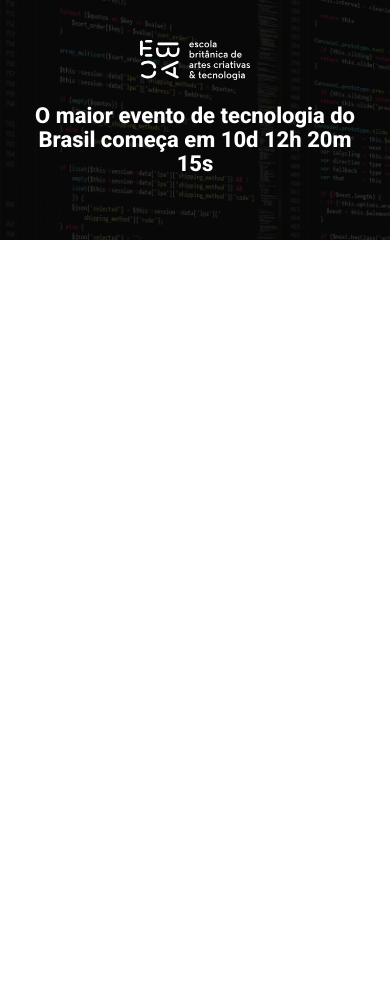
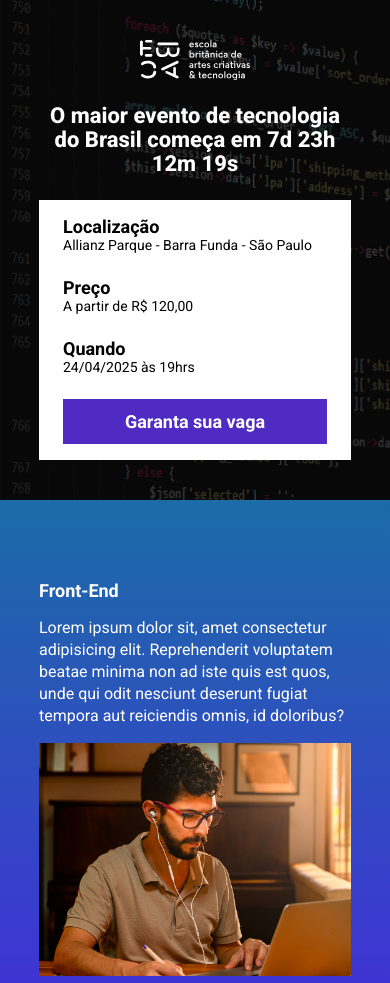
Before and after one commit to ThaissyDamian/ebac_tech_talks, a website built with Parcel: page src/index.html in a window 390 px wide. Shown: the top 983 px of the page. Before the commit the page ends 844 px from the top, so only its background shows below. Built offline with nearby package versions, Linux system fonts and the light colour scheme.

Commit message:
Criando contador

```diff
--- a/package.json
+++ b/package.json
@@ -1,9 +1,11 @@
 {
   "name": "ebac_talks",
   "version": "1.0.0",
-  "main": "index.js",
+
   "scripts": {
+
     "dev": "parcel src/index.html src/styles/main.scss src/scripts/main.js",
+    "build": "parcel build src/index.html ",
     "test": "echo \"Error: no test specified\" && exit 1"
   },
   "keywords": [],
--- a/src/index.html
+++ b/src/index.html
@@ -8,17 +8,81 @@
     <link rel="preconnect" href="https://fonts.gstatic.com" crossorigin>
     <link href="https://fonts.googleapis.com/css2?family=Roboto:ital,wght@0,100..900;1,100..900&display=swap" rel="stylesheet">
     <link rel="stylesheet" href="styles/main.scss">
+    <link rel="stylesheet" href="https://unpkg.com/aos@next/dist/aos.css" />
 </head>
 <body>
     <header class="hero">
         <div class="container">
             <img class="hero__logo" src="./images/ebac_logo.svg" alt="EBAC">
             <p class="hero__text">
-                O maior evento de tecnologia do Brasil começa em 10d 12h 20m 15s
+                O maior evento de tecnologia do Brasil começa em <spam id="contador"></spam>
             </p>
+            <div class="infos-bar">
+                <ul class="infos-bar__infos">
+                    <li class="infos-bar__infos__item">
+                        <b>Localização</b>
+                        Allianz Parque - Barra Funda - São Paulo
+                    </li>
+                    <li class="infos-bar__infos__item">
+                        <b>Preço</b>
+                        A partir de R$ 120,00
+                    </li>
+                    <li class="infos-bar__infos__item">
+                        <b>Quando</b>
+                        24/04/2025 às 19hrs
+                    </li>
+                </ul>
+                <a href="#" class="button button--primary">
+                    Garanta sua vaga
+                </a>
+            </div>
         </div>
-
     </header>
+    <section class="event event--frontend" >
+        <div class="container" data-aos="fade-right">
+            <div class="event__details">
+                <h2 class="event__details__title">Front-End</h2>
+                <p class="event__details__description">
+                    Lorem ipsum dolor sit, amet consectetur adipisicing elit. Reprehenderit voluptatem beatae minima non ad iste quis est quos, unde qui odit nesciunt deserunt fugiat tempora aut reiciendis omnis, id doloribus?
+                </p>
+            </div>
+            <img class="event__image" src="./images/frontend.png" alt="Front-end" >
+            </div>
+    </section>
+    <section class="event event--ui-ux event--image-left" >
+        <div class="container" data-aos="fade-left">
+            <div class="event__details">
+                <h2 class="event__details__title">UI/UX</h2>
+                <p class="event__details__description">
+                    Lorem ipsum dolor sit, amet consectetur adipisicing elit. Reprehenderit voluptatem beatae minima non ad iste quis est quos, unde qui odit nesciunt deserunt fugiat tempora aut reiciendis omnis, id doloribus?
+                </p>
+            </div>
+            <img class="event__image" src="./images/ui-ux.png" alt="Ui-UX" >
+            </div>
+    </section>
+    <section class="event event--data-science">
+        <div class="container" data-aos="fade-right">
+            <div class="event__details">
+                <h2 class="event__details__title">Data Science</h2>
+                <p class="event__details__description">
+                    Lorem ipsum dolor sit, amet consectetur adipisicing elit. Reprehenderit voluptatem beatae minima non ad iste quis est quos, unde qui odit nesciunt deserunt fugiat tempora aut reiciendis omnis, id doloribus?
+                </p>
+            </div>
+            <img class="event__image" src="./images/data.png" alt="Data-Science" >
+            </div>
+    </section>
+    <section class="event event--backend event--image-left">
+        <div class="container" data-aos="fade-left">
+            <div class="event__details">
+                <h2 class="event__details__title">Back-End</h2>
+                <p class="event__details__description">
+                    Lorem ipsum dolor sit, amet consectetur adipisicing elit. Reprehenderit voluptatem beatae minima non ad iste quis est quos, unde qui odit nesciunt deserunt fugiat tempora aut reiciendis omnis, id doloribus?
+                </p>
+            </div>
+            <img class="event__image" src="./images/backend.png" alt="Back-end" >
+            </div>
+    </section>
+    <script src="https://unpkg.com/aos@next/dist/aos.js"></script>
     <script src="scripts/main.js"></script>
 </body>
 </html>
--- a/src/scripts/main.js
+++ b/src/scripts/main.js
@@ -1 +1,29 @@
-console.log('Olá Mundo!');
+AOS.init();
+
+const dataDoEvento = new Date("Apr 24, 2025 19:00:00");
+const timeStampDoEvento = dataDoEvento.getTime();
+
+const contaAsHoras = setInterval(function () {
+    const agora = new Date();
+    const timeStampAtual = agora.getTime();
+
+    const distanciaAteEvento = timeStampDoEvento - timeStampAtual;
+
+    const diaEmMs = 1000 * 60 * 60 * 24;
+    const horaEmMs = 1000 * 60 * 60;
+    const minutoEmMs = 1000 * 60;
+    const segundoEmMs = 1000;
+
+    const diasAteEvento = Math.floor(distanciaAteEvento / diaEmMs);
+    const horasAteEvento = Math.floor((distanciaAteEvento % diaEmMs) / horaEmMs);
+    const minutosAteEvento = Math.floor((distanciaAteEvento % horaEmMs) / minutoEmMs);
+    const segundosAteEvento = Math.floor((distanciaAteEvento % minutoEmMs) / segundoEmMs);
+
+    document.getElementById('contador').innerHTML =`${diasAteEvento}d ${horasAteEvento}h ${minutosAteEvento}m ${segundosAteEvento}s`;
+
+    if (distanciaAteEvento < 0) {
+        clearInterval(contaAsHoras);
+        document.getElementById('contador').innerHTML = " Evento expirado!";
+    }
+
+}, 1000);
--- /dev/null
+++ b/src/styles/_event.scss
@@ -0,0 +1,68 @@
+@use 'variables';
+
+.event {
+    padding: 80px 0;
+
+
+    &--frontend {
+        background-image: linear-gradient(variables.$blue1 , variables.$blue2 );
+    }
+    &--ui-ux {
+        background-image: linear-gradient(variables.$blue2 , variables.$pink );
+    }
+    &--data-science {
+        background-image: linear-gradient(variables.$pink , variables.$yellow );
+    }
+    &--backend {
+        background-image: linear-gradient(variables.$yellow , variables.$pink );
+    }
+
+    &--image-left {
+        .container {
+            flex-direction: row-reverse;
+        }
+    }
+
+
+    .container {
+        display: flex;
+        gap: 40px;
+    }
+
+    &__image {
+        max-width: 360px;
+    }
+
+    &__details {
+
+
+        &__title {
+            font-size: 18px;
+            font-weight: bold;
+            margin-bottom: 16px;
+
+        }
+
+        &__description {
+            line-height: 22px;
+        }
+    }
+
+    @media (max-width: 640px) {
+        .container {
+            display: block;
+    }
+
+        &__image {
+            width: 100%;
+
+        }
+
+        &__details {
+            margin-right: 0;
+            margin-bottom: 16px;
+        }
+
+
+    }
+}
--- a/src/styles/_hero.scss
+++ b/src/styles/_hero.scss
@@ -1,3 +1,5 @@
+@use 'variables';
+
 .hero {
     padding-top: 64px;
     padding-bottom: 100px;
@@ -16,7 +18,7 @@
         left: 0;
         width: 100%;
         height: 100%;
-        background-color: #000;
+        background-color:variables.$secondaryTextColor;
         content: '';
         opacity: .7;
 
--- /dev/null
+++ b/src/styles/_variables.scss
@@ -0,0 +1,10 @@
+// Variables for the project
+
+    $textColor: #fff;
+    $secondaryTextColor:#000;
+
+    $blue1: #1B6CA7;
+    $blue2: #442BDB;
+    $pink: #89223B;
+    $yellow:#9C791D;
+    $purple:#4F2AC3;
--- /dev/null
+++ b/src/styles/components/_buttons.scss
@@ -0,0 +1,32 @@
+@use '../variables';
+
+.button {
+    padding: 12px;
+    font-size: 18px;
+    font-weight: bold;
+    text-decoration: none;
+    text-align: center;
+    white-space: nowrap;
+
+
+    &--primary {
+        color:variables.$textColor;
+        background-color: variables.$purple;
+    }
+
+
+    @media (max-width: 1024px) {
+        display: flex;
+        align-items: center;
+
+
+    }
+
+    @media (max-width: 640px) {
+        display: block;
+        width: 100%;
+
+    }
+
+
+}
--- /dev/null
+++ b/src/styles/components/_infos_bar.scss
@@ -0,0 +1,45 @@
+@use '../variables';
+
+.infos-bar {
+    padding: 16px 24px;
+    background-color: variables.$textColor ;
+    display: flex;
+    justify-content: space-between;
+
+    &__infos {
+        display: flex;
+        gap: 40px;
+
+        &__item {
+            font-size: 14px;
+            color: variables.$secondaryTextColor;
+
+                b {
+                    color:variables.$secondaryTextColor;
+                    font-size: 18px;
+                    display: block;
+
+            }
+
+        }
+    }
+
+    @media (max-width: 1024px) {
+        &__infos {
+            gap: 16px;
+        }
+    }
+
+    @media (max-width: 640px) {
+        display: block;
+
+        &__infos {
+            display: block;
+
+            &__item {
+                margin-bottom: 24px;
+            }
+        }
+    }
+
+}
--- a/src/styles/main.scss
+++ b/src/styles/main.scss
@@ -1,11 +1,16 @@
 @use 'hero';
+@use 'components/infos_bar';
+@use 'components/buttons';
+@use 'event';
+@use 'variables';
 
 * {
     margin: 0;
     padding: 0;
     box-sizing: border-box;
     font-family: Roboto, sans-serif;
-    color: #fff;
+    color:variables.$textColor;
+    list-style: none;
 }
 
 .container {
@@ -13,12 +18,12 @@
     width: 100%;
     margin: 0 auto;
 
+    @media (max-width: 1024px) {
+        max-width: 90%;
+    }
+
     @media (max-width: 640px) {
         max-width: 80%;
     }
 
-    @media (max-width: 1024px) {
-        max-width: 90%;
-    }
-
 }
```
